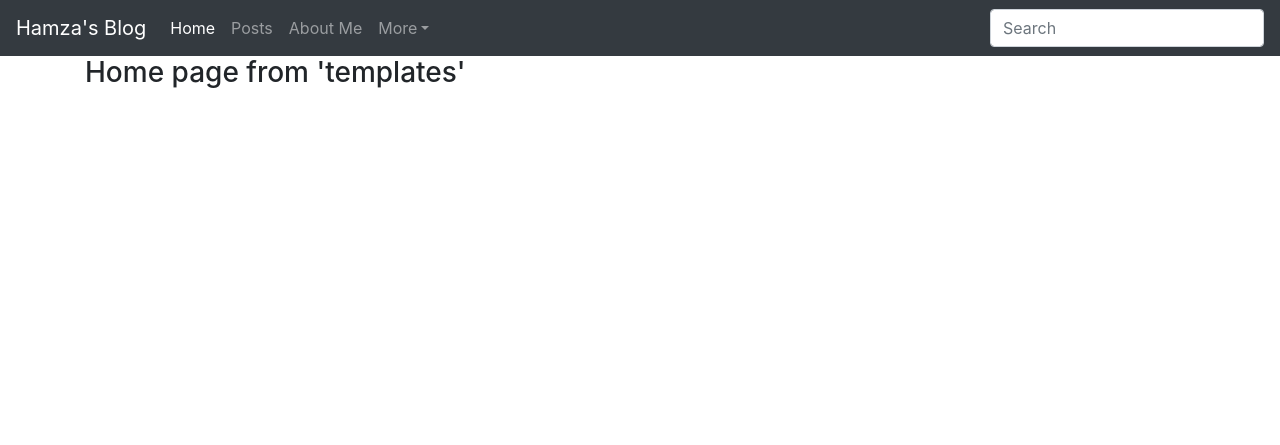
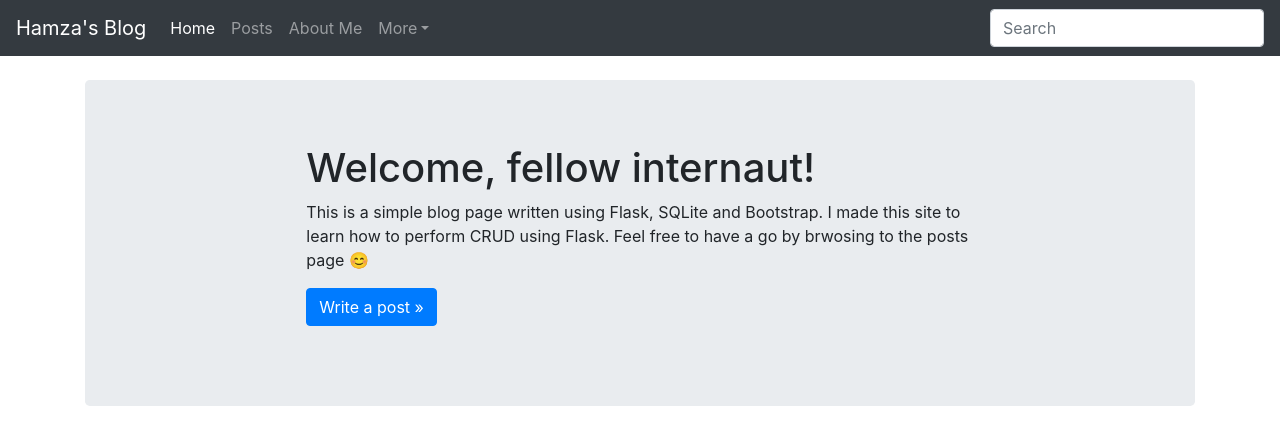
Before and after one commit to jahahamz/flask-blog-crud, a Flask app: page / in a window 1280 px wide. Shown: the top 445 px of the page. Run offline with Flask 2, Linux system fonts and the light colour scheme; some libraries are stand-ins or nearby versions.

Commit message:
Added CRUD operations

```diff
--- a/app.py
+++ b/app.py
@@ -68,6 +68,21 @@ def delete(id):
     db.session.commit()
     return redirect('/posts')
 
+@app.route('/posts/create', methods=['GET', 'POST'])
+def create():
+    if request.method == 'POST':
+        post_title = request.form['title']
+        post_content = request.form['content']
+        post_author = request.form['author']
+        new_post = BlogPost(title=post_title, content=post_content, author=post_author)
+        db.session.add(new_post)
+        db.session.commit()
+        return redirect('/posts')
+    else:
+        all_posts = BlogPost.query.order_by(BlogPost.date_posted).all()
+        return render_template('create.html', posts=all_posts)
+
+
 @app.route('/posts/update/<int:id>', methods=['GET', 'POST'])
 def update(id):
     post = BlogPost.query.get_or_404(id)
--- a/templates/base.html
+++ b/templates/base.html
@@ -47,6 +47,7 @@
     <div class="container">
         {% block body %} {% endblock %}
     </div>
+
     <!-- Latest compiled and minified JavaScript -->
     <script src="https://code.jquery.com/jquery-3.2.1.slim.min.js"
         integrity="sha384-KJ3o2DKtIkvYIK3UENzmM7KCkRr/rE9/Qpg6aAZGJwFDMVNA/GpGFF93hXpG5KkN"
--- a/templates/index.html
+++ b/templates/index.html
@@ -4,5 +4,18 @@
 {% endblock %}
 
 {% block body %}
-<h3>Home page from 'templates'</h3>
+<br>
+<main role="main">
+    <div class="jumbotron">
+        <div class="col-sm-8 mx-auto">
+            <h1>Welcome, fellow internaut!</h1>
+            <p>This is a simple blog page written using Flask, SQLite and Bootstrap. I made this site to
+                learn how to perform CRUD using Flask. Feel free to have a go by brwosing to the posts page 😊</p>
+            <p>
+                <a class="btn btn-primary" href="/posts" role="button">Write a post
+                    &raquo;</a>
+            </p>
+        </div>
+    </div>
+</main>
 {% endblock %}
```
Also changed, not shown: templates/create.html (added, +25 -0 lines), templates/posts.html (+10 -17 lines), templates/update.html (+7 -4 lines), posts.db.
